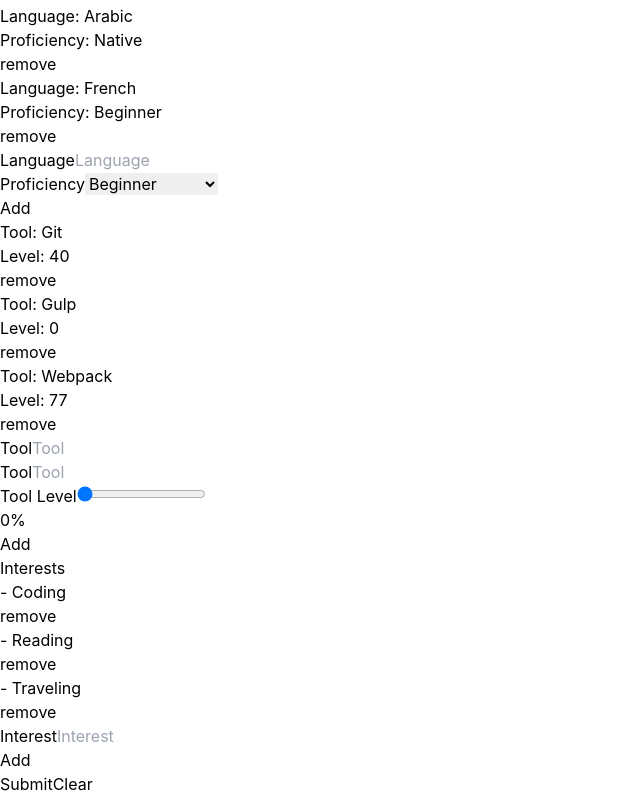
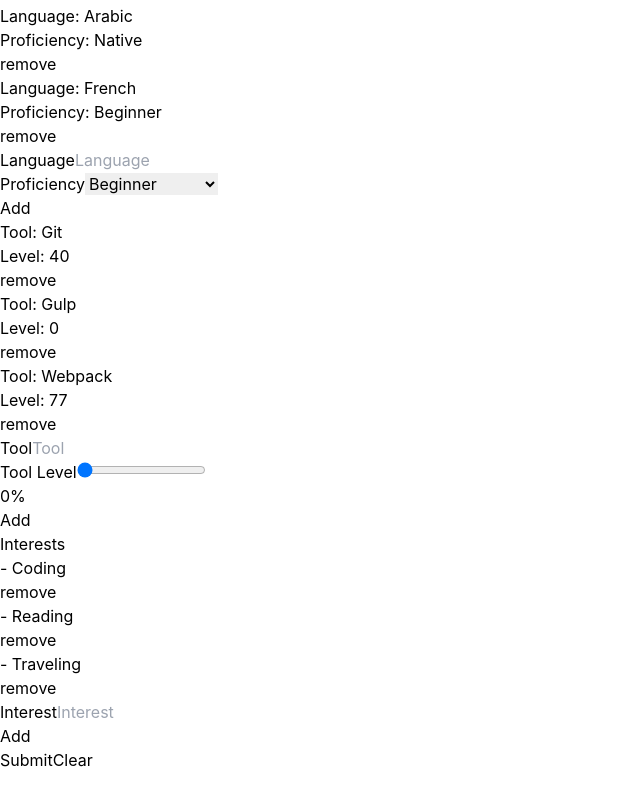
Before and after one commit to MohamedBechirMejri/cv-app-theodinproject, a React (Create React App) app: page / in a window 1280 px wide. Shown: the part 1832-2628 px from the top of the page, without its empty margins (0-640 px from the left). After the commit the page ends 2604 px from the top, so only its background shows below. Built offline with nearby package versions, Linux system fonts and the light colour scheme.

Commit message:
replace tools

```diff
--- a/src/Components/Edit/Edit.tsx
+++ b/src/Components/Edit/Edit.tsx
@@ -563,17 +563,7 @@ const Edit = ({
         })}
         <div>
           <FormGroup label="Tool" id="tool" value={tool} f={setTool} />
-          <div className="">
-            <label htmlFor="tool">Tool</label>
-            <input
-              type="text"
-              className=""
-              id="tool"
-              placeholder="Tool"
-              value={tool}
-              onChange={e => setTool(e.target.value)}
-            />
-          </div>
+
           <div className="">
             <label htmlFor="toolLevel">Tool Level</label>
             <input
@@ -588,9 +578,7 @@ const Edit = ({
             />
             <p>{toolLevel}%</p>
           </div>
-          <button className="" onClick={e => handleToolSubmit(e)}>
-            Add
-          </button>
+          <Button handler={handleToolSubmit} />
         </div>
       </div>
       <div>
```
